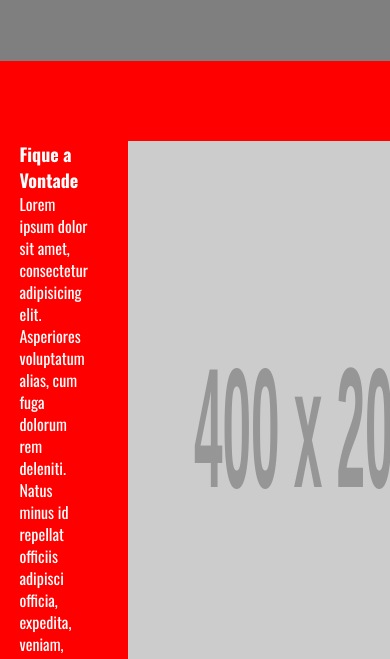
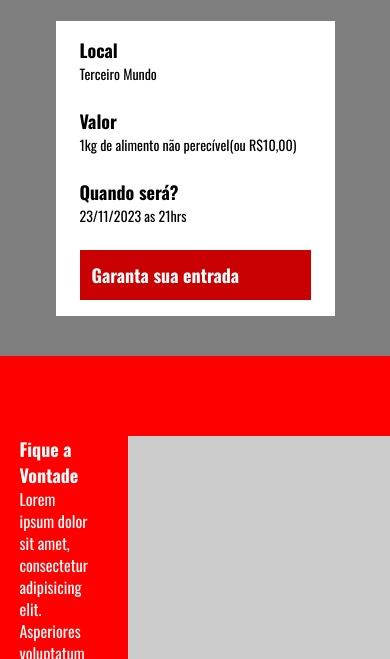
Before and after one commit to NordicManX/my_birthday, a website built with Parcel: page src/index.html in a window 390 px wide. Shown: the part 185-844 px from the top of the page. Built offline with nearby package versions, Linux system fonts and the light colour scheme; placeholder pictures from the web are drawn by us; files whose address does not match are found by name.

Commit message:
comitando atualização dos arquivos para produção.

```diff
--- a/src/index.html
+++ b/src/index.html
@@ -18,6 +18,23 @@
             <P class="hero__text">
                 A maior festa de aniversário de todos os tempos vai começar em 50d 10h 20m 43s
             </P>
+            <div class="infos-bar">
+                <ul class="infos-bar__infos">
+                    <li class="infos-bar__infos__item">
+                        <b>Local</b>
+                        Terceiro Mundo
+                    </li>
+                    <li class="infos-bar__infos__item">
+                        <b>Valor</b>
+                        1kg de alimento não perecível(ou R$10,00)
+                    </li>
+                    <li class="infos-bar__infos__item">
+                        <b>Quando será?</b>
+                        23/11/2023 as 21hrs
+                    </li>
+                </ul>
+                <a href="#" class="button button--primary">Garanta sua entrada</a>
+            </div>
         </div>
     </header>
     <section class="event">
--- /dev/null
+++ b/src/styles/components/_button.scss
@@ -0,0 +1,23 @@
+.button {
+    padding: 12px;
+    font-size: 18px;
+    font-weight: bold;
+    text-decoration: none;
+    text-align: center;
+    white-space: nowrap;
+
+    &--primary {
+        color: #fff;
+        background-color: #CA0102;
+    }
+
+    @media (max-width: 640px) {
+        display: flex;
+        width: 100%;
+    }
+
+    @media (max-width:1024px) {
+        display: flex;
+        align-items: center;
+    }
+}
--- /dev/null
+++ b/src/styles/components/_infos_bar.scss
@@ -0,0 +1,39 @@
+.infos-bar {
+    padding: 16px 24px;
+    background-color: #fff;
+   display: flex;
+   justify-content: space-between;
+   &__infos {
+    display: flex;
+    gap: 40px;
+
+    &__item {
+        font-size: 14px;
+        color: #000;
+
+        b {
+            color: #000;
+            font-size: 18px;
+            display: block;
+        }
+    }
+   }
+
+   @media (max-width: 640px) {
+    display: block;
+
+    &__infos {
+        display: block;
+
+        &__item {
+            margin-bottom: 24px ;
+        }
+    }
+   }
+
+   @media (max-width: 1024px){
+    &__infos {
+        gap: 16px;
+    }
+   }
+}
--- a/src/styles/main.scss
+++ b/src/styles/main.scss
@@ -1,12 +1,14 @@
 @use 'hero';
 @use 'event';
-
+@use 'components/infos_bar';
+@use "components/button";
 * {
     margin: 0;
     padding: 0;
     box-sizing: border-box;
     font-family: Oswald, sans-serif;
     color: #fff;
+    list-style: none;
 
 
 }
```
